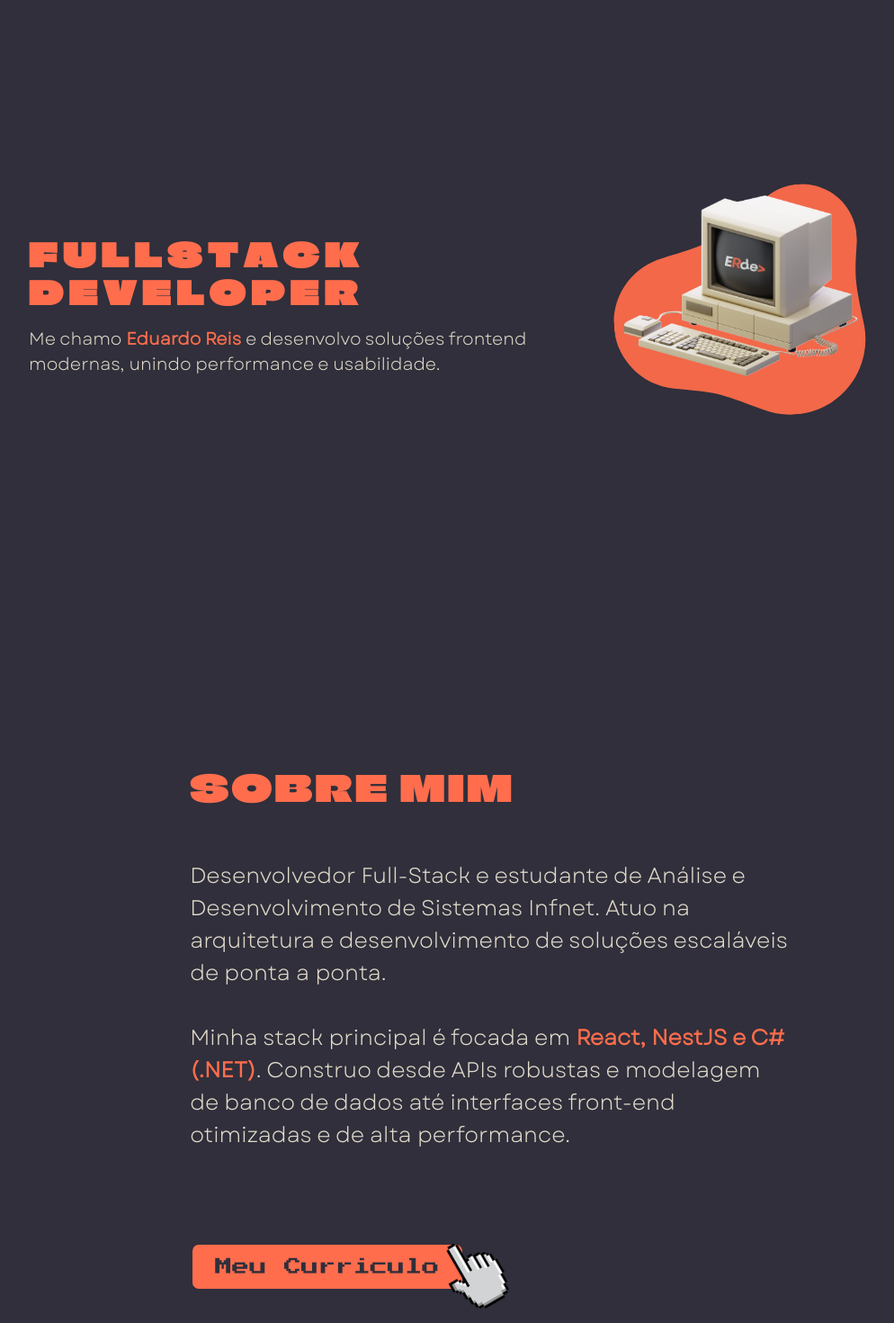
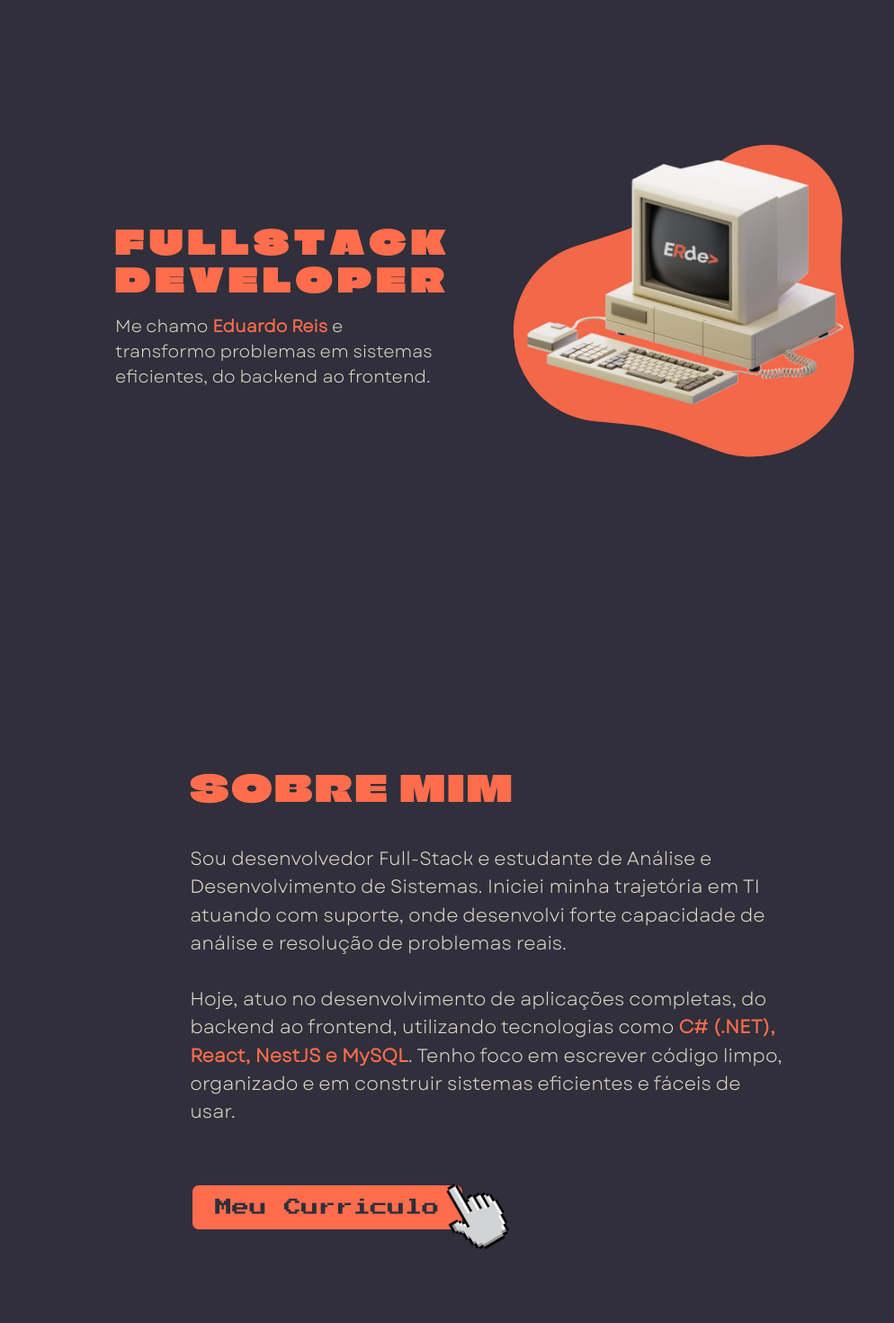
Before and after one commit to eduardo-olvreis/portfolio, a React (Vite) app: page / in a window 1280 px wide. Shown: the part 100-1570 px from the top of the page at 90% size, without its empty margins (96-1090 px from the left). Built offline with nearby package versions, Linux system fonts and the light colour scheme.

Commit message:
fix: ajustes nas responsividades do projeto

```diff
--- a/src/assets/styles/variables.css
+++ b/src/assets/styles/variables.css
@@ -4,7 +4,7 @@
     --color-textImportant: #ff6d4d;
 
     /* Tamanho base Mobile */
-    --font-size-p: 1.1rem;
+    --font-size-p: 1.0rem;
     --font-size-h2: 1.4rem;
 }
 
--- a/src/components/About/About.jsx
+++ b/src/components/About/About.jsx
@@ -6,15 +6,15 @@ export default function About(){
     }
 
     return(
-        <section id="about-section" className={style.containerAbout}>
-            <div className={style.content}>
+        <section className={style.containerAbout}>
+            <div className={style.content} id="about-section">
                 <h2>
                     SOBRE MIM
                 </h2>
                 <p>
-                    Desenvolvedor Full-Stack e estudante de Análise e Desenvolvimento de Sistemas Infnet. Atuo na arquitetura e desenvolvimento de soluções escaláveis de ponta a ponta.
+                    Sou desenvolvedor Full-Stack e estudante de Análise e Desenvolvimento de Sistemas. Iniciei minha trajetória em TI atuando com suporte, onde desenvolvi forte capacidade de análise e resolução de problemas reais.
                     <br /><br />
-                    Minha stack principal é focada em <span className="textImportant">React, NestJS e C# (.NET)</span>. Construo desde APIs robustas e modelagem de banco de dados até interfaces front-end otimizadas e de alta performance.
+                    Hoje, atuo no desenvolvimento de aplicações completas, do backend ao frontend, utilizando tecnologias como <span className="textImportant">C# (.NET), React, NestJS e MySQL</span>. Tenho foco em escrever código limpo, organizado e em construir sistemas eficientes e fáceis de usar.
                 </p>
             </div>
             <div className={style.curriculum}>
--- a/src/components/About/About.module.css
+++ b/src/components/About/About.module.css
@@ -18,6 +18,7 @@
     max-width: 800px;
     border-radius: 10px;
     padding: 4%;
+    padding-bottom: 1%;
     margin: 0 auto;
 
     & h2{
@@ -27,7 +28,6 @@
         line-height: 1.2;
         letter-spacing: 0.2rem;
         font-weight: 300;
-        margin-bottom: 1rem;
     }
 
     & p{
@@ -80,6 +80,7 @@
 
     .content p{
         margin-top: 2rem;
+        font-size: 1.3rem;
     }
 
     .curriculum{
@@ -101,7 +102,7 @@
         margin-top: 0;
         margin-bottom: 0;
         min-height: auto;
-        padding: 80px 0;
+        padding: 50px 0;
     }
 
     .content {
@@ -110,7 +111,6 @@
 
     .curriculum{
         width: 80%;
-        margin-top: 20px;
 
         & button {
             font-size: 1.2rem;
--- a/src/components/Header/Header.jsx
+++ b/src/components/Header/Header.jsx
@@ -1,14 +1,23 @@
-import { useState} from "react"
+import { useState, useEffect } from "react"
 import style from "./Header.module.css"
 
 export default function Header(){
-
-    //Abrir ou fechar o menu
     const [visivel, setVisivel] = useState(false)
 
     function toggleMenu(){
         setVisivel(!visivel)
     }
+
+    useEffect(() => {
+        if (visivel) {
+            document.body.style.overflow = "hidden";
+        } else {
+            document.body.style.overflow = "auto";
+        }
+        return () => {
+            document.body.style.overflow = "auto";
+        };
+    }, [visivel]);
 
     return(
         <div className={style.containerHeader}>
@@ -33,7 +42,7 @@ export default function Header(){
                     <div className={style.containerIcones}>
                         <li><a href="https://www.linkedin.com/in/eduardo-olvreis/" target="__blank"><img src="../src/assets/images/icons/linkedin_Icon.svg" alt="Link para o meu Linkedin" /></a></li>
                         <li><a href="https://github.com/eduardo-olvreis" target="__blank"><img src="../src/assets/images/icons/github_icon.svg" alt="Link para o meu GitHub" /></a></li>
-                        <li><a href="mailto:eduardo.olvreis@email.com"><img src="../src/assets/images/icons/email_icon.svg" alt="Link para o meu Email" /></a></li>
+                        <li><a href="mailto:eduardo.olvreis@gmail.com"><img src="../src/assets/images/icons/email_icon.svg" alt="Link para o meu Email" /></a></li>
                         <li><a href="https://wa.me/5551994412790"><img src="../src/assets/images/icons/whatsap_icon.svg" alt="Link para o meu Celular" /></a></li>
                     </div>
                 </ul>
--- a/src/components/Header/Header.module.css
+++ b/src/components/Header/Header.module.css
@@ -4,12 +4,14 @@
 .containerHeader{
     grid-area: "header";
     background-color: var(--color-background);
-    z-index: 1000;
+    z-index: 1001;
     display: flex;
     align-items: center;
     justify-content: space-between;
     height: 15svh;
     width: 100%;
+    position: sticky;
+    top: 0;
 
     & a{
         text-decoration: none;
@@ -20,6 +22,7 @@
 /* Logo */
 .logo{
     width: clamp(130px, 15vw, 300px);
+    z-index: 1002;
 
     & img{
         width: 100%;
@@ -54,6 +57,7 @@
     background-color: var(--color-background);
     border: none;
     outline: none;
+    z-index: 1001;
 }
 .botaoAberto{
     transform: rotateY(180deg);
@@ -84,15 +88,25 @@
     transform-origin: top;
     opacity: 0;
     transition: all 0.4s ease-in-out;
-    position: absolute;
-    top: 15svh;
+
+    /* MUDANÇA: Agora ele cobre 100% da tela, do pixel zero até o fim */
+    position: fixed;
+    top: 0;
+    left: 0;
+    width: 100%;
+    height: 100svh;
+
+    /* ADICIONADO: Empurra as opções do menu para baixo do header */
+    padding-top: 15svh;
+
     display: flex;
     flex-direction: column;
     justify-content: space-between;
     background-color: var(--color-background);
-    z-index: 3;
-    width: 100%;
-    height: 85svh;
+    /* Fica atrás do header (1000), mas cobre o resto do site todo */
+    z-index: 999;
+    overflow-y: auto;
+    padding-bottom: 20px;
 }
 .menuAberto{
     transform: scaleY(1);
@@ -229,14 +243,14 @@
         display: none;
     }
 
-    .containerHeader{
+.containerHeader{
         height: 80px;
         align-items: center;
-        padding-top: 0;
+        padding: 0 5%;
     }
 
     .logo{
-        width: 150px;
+        width: 160px;
     }
 
     /* Container do Menu fixado */
--- a/src/components/Hero/Hero.jsx
+++ b/src/components/Hero/Hero.jsx
@@ -7,7 +7,9 @@ export default function Hero(){
                 <h2>
                     F U L L  S T A C K<span className={style.quebraLinha}>D E V E L O P E R</span>
                 </h2>
-                <p className={style.mobile}>Me chamo <span className="textImportant">Eduardo Reis</span> e desenvolvo soluções frontend modernas, unindo performance e usabilidade.</p>
+                <p className={style.mobile}>
+                    Me chamo <span className="textImportant">Eduardo Reis</span> e transformo problemas em sistemas eficientes, do backend ao frontend.
+                </p>
             </div>
             <div className={style.containerImage}>
                 <img src="../src/assets/images/heroImage.svg" alt="Imagem de um computador antigo com a minha logo" />
--- a/src/components/Hero/Hero.module.css
+++ b/src/components/Hero/Hero.module.css
@@ -115,17 +115,17 @@
 @media (min-width: 768px){
     .containerHero {
         display: flex;
-        flex-direction: row;
+        flex-direction: column;
         justify-content: center;
         align-items: center;
-        gap: 30px;
-        padding: 0 5%;
-        min-height: calc(100vh - 15svh);
+        gap: 50px;
+        padding: 12vh 5% 5vh 5%;
+        min-height: auto;
     }
 
     .text{
-        flex: 1;
-        width: auto;
+        flex: unset;
+        width: 90%;
         align-items: flex-start;
 
         & .quebraLinha, h2{
@@ -137,51 +137,65 @@
 
         & h2{
             margin-top: 0;
-            font-size: var(--font-size-h2);
+            font-size: 2.8rem;
         }
         & p{
             margin-top: 1rem;
+            font-size: 1.3rem;
         }
     }
 
     .containerHero .containerImage{
-        flex: 0.8;
-        width: auto;
+        flex: unset;
+        width: 100%;
+        display: flex;
+        justify-content: center;
+
+        & img {
+            max-width: 500px;
+            width: 100%;
+        }
     }
 }
 
 
 @media (min-width: 992px){
-
     .containerHero {
         display: flex;
         flex-direction: row;
-        justify-content: center;
+        justify-content: space-between;
         align-items: center;
         min-height: calc(90svh - 15svh);
-        gap: 50px; /* Aumentado o espaço entre texto e imagem para preencher melhor */
-        padding: 0 5%; /* Diminuído o padding lateral para o conteúdo ter mais área útil */
+        gap: 60px;
+        width: 85%;
+        max-width: 1000px;
+        margin: 0 auto;
+        padding: 5vh 0;
     }
 
     .text{
         flex: 1.2;
-        width: auto;
+        width: 100%;
+        align-items: flex-start;
         padding: 0;
-        align-items: flex-start;
 
         & h2{
             margin-top: 0;
             font-size: 2.2rem;
+            white-space: nowrap;
         }
         & p{
             margin-top: 1rem;
             font-size: 1.2rem;
+            max-width: 400px;
         }
     }
 
     .containerImage{
-        flex: 1.2;
-        width: auto;
+        flex: 0.8;
+        width: 100%;
+        display: flex;
+        justify-content: flex-end;
         padding: 0;
 
         & img {
--- a/src/components/Projects/Carousel.css
+++ b/src/components/Projects/Carousel.css
@@ -115,3 +115,40 @@
     bottom: -45px;
   }
 }
+
+@media (min-width: 768px) and (max-width: 991px) {
+  .slider-container {
+    width: 80%; /* Aumenta a área do carrossel na tela */
+    max-width: 600px; /* Quebra a trava de 300px do celular */
+    margin-top: 40px;
+  }
+
+  .slide-wrapper {
+    display: flex !important;
+    flex-direction: column; /* Mantém a imagem em cima e texto embaixo */
+    gap: 20px;
+  }
+
+  .slide-image img {
+    border-radius: 15px; /* Deixa a borda um pouco mais suave já que a imagem cresceu */
+  }
+
+  #carouselButton {
+    padding: 15px;
+    font-size: 1.1rem; /* Aumenta a fonte do botão */
+    margin-top: 30px;
+  }
+
+  #carouselDescription {
+    font-size: 1.2rem; /* Aumenta a fonte da descrição para leitura melhor no tablet */
+    line-height: 1.5;
+  }
+
+  /* Afasta um pouco as setas para não ficarem grudadas na imagem maior */
+  .slider-container .slick-next {
+    right: -10%;
+  }
+  .slider-container .slick-prev {
+    left: -10%;
+  }
+}
```
